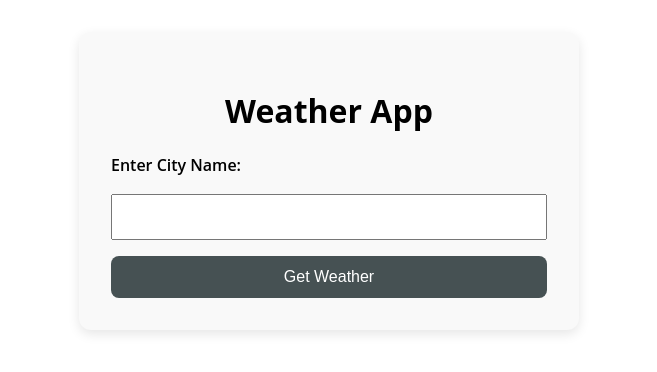
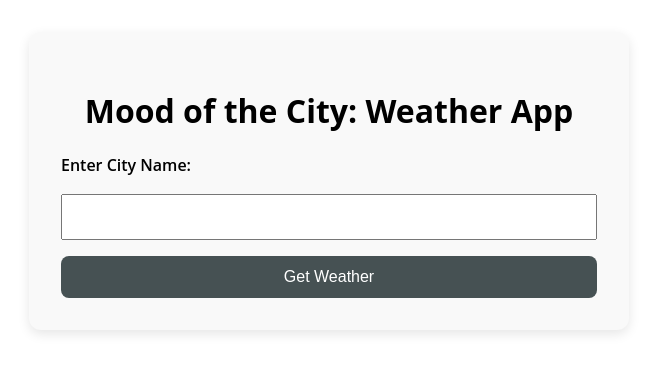
Before and after one commit to jacquetta/ai-weather-app, a website with bundled scripts: page public/index.html in a window 1280 px wide. Shown: the whole page, without its empty margins (311-968 px from the left). Built offline with nearby package versions, Linux system fonts and the light colour scheme.

Commit message:
Updated README.md
README.md revised to include new features and images of app.

```diff
--- a/public/index.html
+++ b/public/index.html
@@ -5,12 +5,12 @@
     <meta name="viewport" content="width=device-width, initial-scale=1.0">
     <meta http-equiv="Content-Security-Policy" content="default-src 'self'; connect-src https://api.open-meteo.com https://geocoding-api.open-meteo.com; script-src 'self'; style-src 'self';">
     <link href="https://fonts.googleapis.com/css2?family=Open+Sans&display=swap" rel="stylesheet">
-    <title>Weather App</title>
+    <title>Mood of the City</title>
     <link rel="stylesheet" href="../src/styles/main.css">
 </head>
 <body>
   <div class="container">
-    <h1>Weather App</h1>
+    <h1>Mood of the City: Weather App</h1>
     <!-- This form allows the user to input a city name and fetch the weather data -->
     <form id="weatherForm">
       <label for="city">Enter City Name:</label>
--- a/src/styles/main.css
+++ b/src/styles/main.css
@@ -20,7 +20,7 @@ label {
 }
 
 .container {
-      max-width: 500px;
+      max-width: 600px;
       margin: 2rem auto;
       padding: 2rem;
       border-radius: 12px;
```
Also changed, not shown: README.md, assets/images/Mood_of_the_City_Weather_App_Results.png (added), assets/images/Mood_of_the_City_Weather_App_Results_Mobile.png (added).
